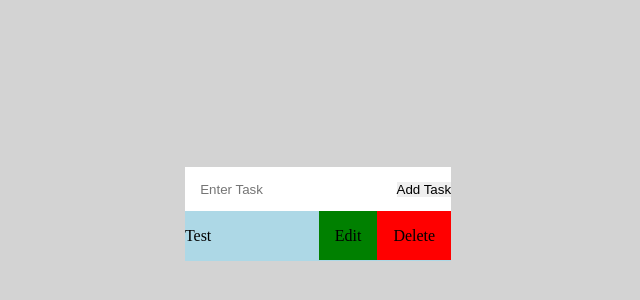
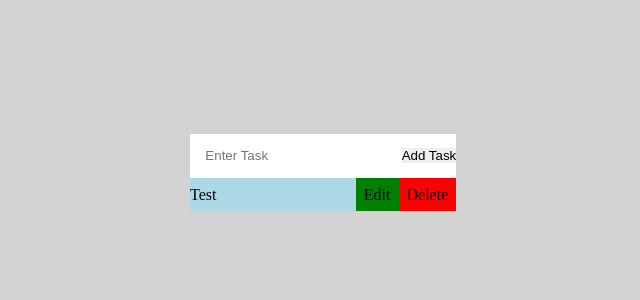
Before and after one commit to renrutoet/simple_todo, a plain HTML site: page index.html in a window 1280 px wide. Shown: the part 186-486 px from the top of the page, without its empty margins (322-962 px from the left). Drawn offline with Linux system fonts and the light colour scheme.

Commit message:
added slight colour change to every other list item and made the list staticly positioned, it was previously growing and stretching with each new task added

```diff
--- a/styles/main.css
+++ b/styles/main.css
@@ -14,14 +14,20 @@ body {
 }
 
 .container {
+    /*
     display: flex;
     align-items: center;
     justify-content: center;
     flex-wrap: wrap;
     height : 100%;
+    */
+    height : 100%;
 }
 
 .main-item {
+    position: absolute;
+    top: 40%;
+    left:40%;
     margin: 0;
     background-color: white;
     overflow: hidden;
@@ -37,8 +43,8 @@ body {
     background-color: lightblue;
 }
 
-.list:nth-child(2) {
-    background-color: red;
+.list > li:nth-child(2n) {
+    background-color: gray;
 }
 
 .right {
@@ -46,12 +52,12 @@ body {
 }
 
 .delete {
-    padding: 1em;
+    padding: 0.5em;
     background-color: red;
 }
 
 .edit {
-    padding: 1em;
+    padding: 0.5em;
     background-color: green;
     height: 100%;
 }
@@ -71,8 +77,9 @@ body {
 
 .grid {
     display: grid;
-    padding-top: 1em;
-    padding-bottom: 1em;
+    padding-top: 0.5em;
+    padding-bottom: 0.5em;
+    border:none;
 }
 
 .inline-test {
```
